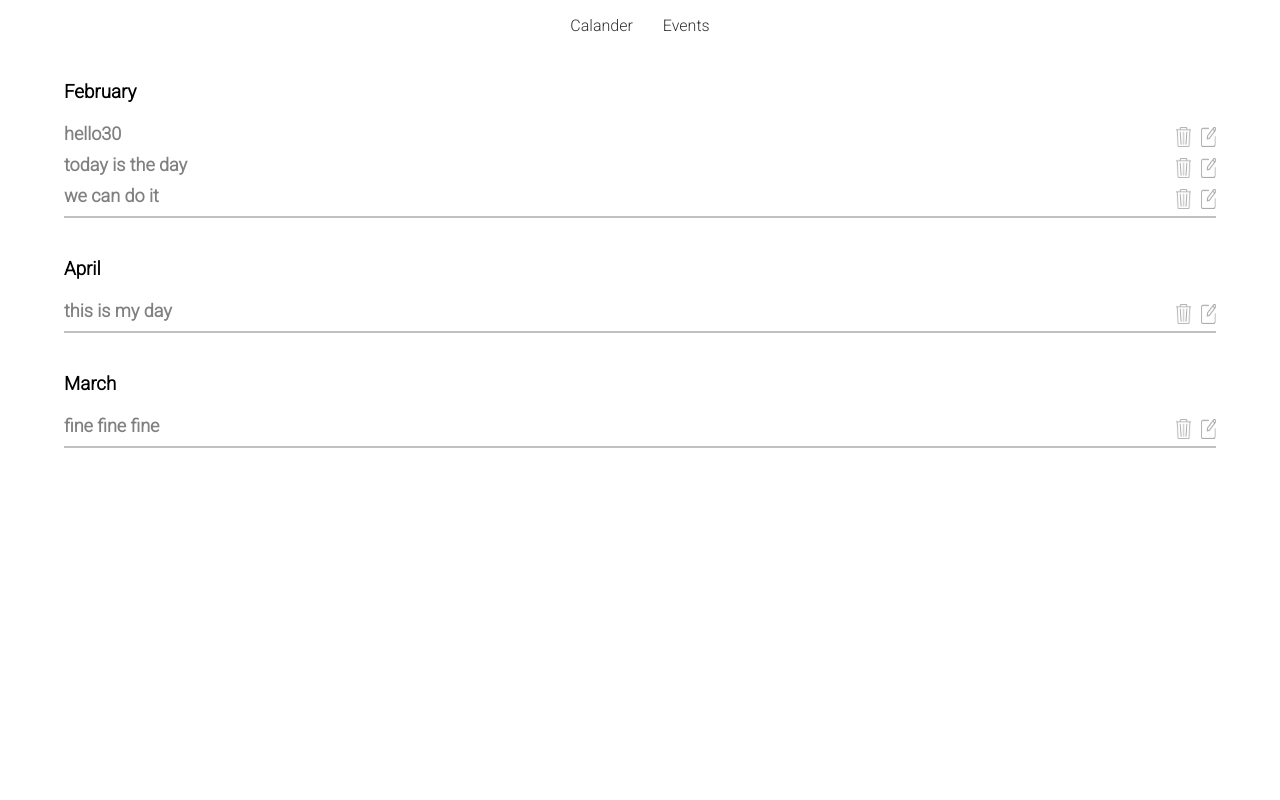
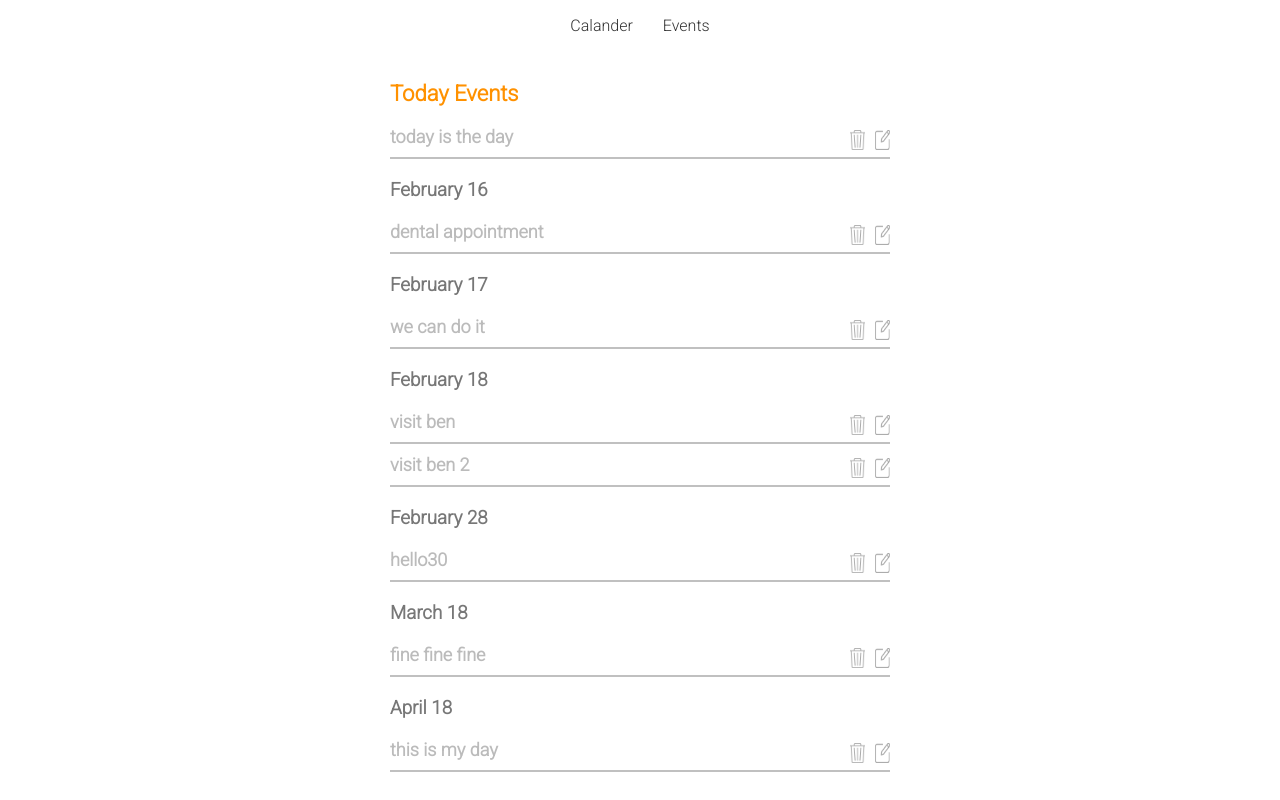
Before and after one commit to benjamin-karami/calander, a React (Create React App) app: page /events in a window 1280 px wide. Built offline with nearby package versions, Linux system fonts and the light colour scheme.

Commit message:
events container done

```diff
--- a/package.json
+++ b/package.json
@@ -6,7 +6,9 @@
     "@testing-library/jest-dom": "^5.11.4",
     "@testing-library/react": "^11.1.0",
     "@testing-library/user-event": "^12.1.10",
+    "countdown": "^2.6.0",
     "moment": "^2.29.1",
+    "moment-countdown": "^0.0.3",
     "react": "^17.0.1",
     "react-calendar": "^3.3.1",
     "react-dom": "^17.0.1",
--- a/src/components/modals/Modal.jsx
+++ b/src/components/modals/Modal.jsx
@@ -1,4 +1,4 @@
-import React, { useState } from "react";
+import React, { useState, useEffect } from "react";
 import { useSelector, useDispatch } from "react-redux";
 import {
   modalOpen,
@@ -13,24 +13,23 @@ import WithEvent from "./withEvent/WithEvent";
 import EditEvent from "./editEvent/EditEvent";
 import DetailEvent from "./detailModal/DetailEvent";
 import { deleteEvent } from "../../redux/events";
-
+import {editDetailinfo} from "../../redux/editDetailInfo"
 
 const Modal = () => {
   const modalStatus = useSelector((state) => state.modalStatus);
   const events = useSelector((state) => state.events);
-  const [editEventInfo, setEditEvent] = useState();
-  const [eventDetailInfo, setEventDetail] = useState();
+  const editOrDetailInfo = useSelector((state) => state.editOrDetailInfo);
   const dispatch = useDispatch();
 
   const handleEventEdit = (id) => {
-    setEditEvent(events.filter((e) => e.id === id));
+    dispatch(editDetailinfo(events.filter((e) => e.id === id)));
     dispatch(editEventModal(true));
     dispatch(withEventModal(false));
     dispatch(eventDetailModal(false));
   };
 
   const handleEventDetail = (id) => {
-    setEventDetail(events.filter((e) => e.id === id));
+    dispatch(editDetailinfo(events.filter((e) => e.id === id)));
     dispatch(eventDetailModal(true));
     dispatch(withEventModal(false));
   };
@@ -41,14 +40,19 @@ const Modal = () => {
     dispatch(eventDetailModal(false));
     dispatch(withEventModal(true));
   };
+
+  const handleCloseBtn = () => {
+    dispatch(editEventModal(false));
+    dispatch(withEventModal(false));
+    dispatch(modalOpen(false));
+    dispatch(eventDetailModal(false));
+  };
   return (
     <>
       <ModalContainer active={modalStatus.modalOpen}>
         <ModalHeader>
           <h6>Events</h6>
-          <ModalCloseBtn onClick={() => dispatch(modalOpen(!modalStatus))}>
-            X
-          </ModalCloseBtn>
+          <ModalCloseBtn onClick={handleCloseBtn}>X</ModalCloseBtn>
         </ModalHeader>
         {modalStatus.noEvent ? <NoEvent /> : null}
         {modalStatus.withEvent ? (
@@ -61,12 +65,12 @@ const Modal = () => {
         {modalStatus.editEvent ? (
           <EditEvent
             editEventModal={editEventModal}
-            editEventInfo={editEventInfo}
+            editEventInfo={editOrDetailInfo}
           />
         ) : null}
         {modalStatus.eventDetail ? (
           <DetailEvent
-            eventDetailInfo={eventDetailInfo}
+            eventDetailInfo={editOrDetailInfo}
             handleEventEdit={handleEventEdit}
             handleDeleteEvent={handleDeleteEvent}
           />
--- a/src/components/modals/addEvent/AddEvent.styles.jsx
+++ b/src/components/modals/addEvent/AddEvent.styles.jsx
@@ -1,7 +1,7 @@
 import styled, { css } from "styled-components";
 
 export const AddEventContainer = styled.div`
-    margin-top: 30px
+    margin-top: 30px;
 `;
 
 export const ButtonsContainer = styled.div`
--- a/src/components/modals/detailModal/DetailEvent.styles.jsx
+++ b/src/components/modals/detailModal/DetailEvent.styles.jsx
@@ -4,7 +4,12 @@ export const DetailEventContainer = styled.div`
   margin-top: 30px;
 `;
 
-export const RemainingDaysContainer = styled.div``;
+export const RemainingDaysContainer = styled.div`
+  margin-top: 50px;
+  display: flex;
+  justify-content: center;
+  align-items: center;
+`;
 
 export const EventDetailContainer = styled.div`
   margin-top: 30px;
@@ -37,3 +42,32 @@ export const EventIcon = styled.img`
 `;
 
 export const EventDesc = styled.p``;
+
+export const RemainingTimeContainer = styled.div`
+  display: flex;
+  flex-direction: column;
+  align-items: center;
+  justify-content: center;
+
+  :nth-child(2) {
+    margin: 0 30px;
+  }
+`;
+export const RemainingTime = styled.p`
+  background-color: #00adef;
+  color: #fff;
+  font-weight: 600;
+  font-size: 28px;
+  border-radius: 4px;
+  width: 43px;
+  height: 53px;
+  margin: 0;
+  display: flex;
+  justify-content: center;
+  align-items: center;
+`;
+export const RemainingTimeLabel = styled.p`
+  color: #00adef;
+  font-weight: 600;
+  font-size: 16px;
+`;
--- a/src/components/modals/editEvent/EditEvent.jsx
+++ b/src/components/modals/editEvent/EditEvent.jsx
@@ -36,9 +36,7 @@ const EditEvent = ({ editEventInfo }) => {
   };
 
   const handleSubmit = () => {
-    const newEvents = events.filter(
-      (e) => e.id !== editEventInfo[0].id
-    );
+    const newEvents = events.filter((e) => e.id !== editEventInfo[0].id);
     dispatch(
       editEvent([
         ...newEvents,
--- a/src/containers/events/Events.jsx
+++ b/src/containers/events/Events.jsx
@@ -21,20 +21,21 @@ import {
   eventDetailModal,
 } from "../../redux/modalsStatus";
 import { deleteEvent } from "../../redux/events";
+import { editDetailinfo } from "../../redux/editDetailInfo";
 
 const Events = () => {
   const events = useSelector((state) => state.events);
   const dispatch = useDispatch();
-  const [editEventInfo, setEditEvent] = useState();
-  const [eventDetailInfo, setEventDetail] = useState();
 
   const upcomingEvents = events.filter(
     (e) => moment(e.date) >= moment(new Date())
   );
 
   let grouped_items = _.groupBy(upcomingEvents, (b) =>
-    moment(b.date).startOf("month").format("MMMM")
+    moment(b.date).startOf("day").format("MMMM DD")
   );
+
+  console.log(grouped_items);
 
   _.values(grouped_items).forEach((arr) =>
     arr.sort((a, b) => moment(a.date).day() - moment(b.modDate).day())
@@ -51,20 +52,29 @@ const Events = () => {
     return obj;
   });
 
+  const sortedArray = items.sort(
+    (a, b) =>
+      new moment(a.name).format("YYYYMMDD") -
+      new moment(b.name).format("YYYYMMDD")
+  );
+
+  sortedArray[0].name = "Today Events";
+
   const handleEventEdit = (id) => {
     console.log(id);
-    setEditEvent(events.filter((e) => e.id === id));
-    // dispatch(editEventModal(true));
+    dispatch(editDetailinfo(events.filter((e) => e.id === id)));
+    dispatch(editEventModal(true));
     dispatch(modalOpen(true));
-    // dispatch(withEventModal(false));
-    // dispatch(eventDetailModal(false));
+    dispatch(withEventModal(false));
+    dispatch(eventDetailModal(false));
   };
 
   const handleEventDetail = (id) => {
-    setEventDetail(events.filter((e) => e.id === id));
+    dispatch(editDetailinfo(events.filter((e) => e.id === id)));
     dispatch(eventDetailModal(true));
     dispatch(modalOpen(true));
     dispatch(withEventModal(false));
+    dispatch(editEventModal(false));
   };
 
   const handleDeleteEvent = (id) => {
@@ -76,7 +86,7 @@ const Events = () => {
 
   return (
     <Main>
-      {items.map((item, i) => {
+      {sortedArray.map((item, i) => {
         return (
           <EventsContainer key={i}>
             <EventMonth>{item.name}</EventMonth>
--- a/src/containers/events/Events.styles.jsx
+++ b/src/containers/events/Events.styles.jsx
@@ -3,28 +3,35 @@ import styled from "styled-components";
 export const Main = styled.div`
   margin: 30px 0 0;
   width: 100%;
+  max-width: 500px;
 `;
 
 export const EventTitle = styled.h6`
   font-size: 18px;
-  color: #808080;
+  color: #bbb;
   margin: 0 0 10px;
 `;
 
 export const EventsContainer = styled.div`
-  margin: 0 0 40px;
+  margin: 0 0 20px;
   width: 100%;
-  border-bottom: 2px solid #c0c0c0;
+  :first-child h3{
+    color: #ff9100;
+    font-size: 22px;
+  }
 `;
 
 export const EventMonth = styled.h3`
   margin: 0 0 20px;
+  color: #777;
 `;
 
 export const Event = styled.div`
   display: flex;
   justify-content: space-between;
   align-items: center;
+  border-bottom: 2px solid #c0c0c0;
+  margin-bottom: 10px;
 `;
 
 export const EventIcons = styled.div``;
--- /dev/null
+++ b/src/redux/editDetailInfo.jsx
@@ -0,0 +1,17 @@
+export function editDetailinfo(info) {
+    return {
+      type: "EDIT_DETAIL_INFO",
+      payload: info,
+    };
+  }
+
+  const editOrDEtailInfo = [];
+
+  export default function editDetailinfoReducer(state = editOrDEtailInfo, action) {
+    switch (action.type) {
+      case "EDIT_DETAIL_INFO":
+        return (state = action.payload);
+      default:
+        return state;
+    }
+  }
--- a/src/redux/events.jsx
+++ b/src/redux/events.jsx
@@ -25,42 +25,56 @@ const events = [
     date: "Sun Feb 28 2021 11:40:08 GMT+0330 (Iran Standard Time)",
     title: "hello30",
     description: "hello to you30",
+    time: "12:00",
   },
   {
     id: 1,
     date: "Sun Feb 14 2021 11:40:08 GMT+0330 (Iran Standard Time)",
     title: "today is the day",
     description: "hello to you",
+    time: "14:00",
   },
   {
     id: 2,
     date: "Sun Feb 17 2021 11:40:08 GMT+0330 (Iran Standard Time)",
     title: "we can do it",
     description: "hello to you17",
+    time: "12:00",
   },
-  // {
-  //   id: 3,
-  //   date: "Sun Feb 16 2021 11:40:08 GMT+0330 (Iran Standard Time)",
-  //   title: "dental appointment",
-  //   description: "hello to you16",
-  // },
-  // {
-  //   id: 4,
-  //   date: "Sun Feb 18 2021 11:40:08 GMT+0330 (Iran Standard Time)",
-  //   title: "visit ben",
-  //   description: "hello to you18",
-  // },
+  {
+    id: 3,
+    date: "Sun Feb 16 2021 11:40:08 GMT+0330 (Iran Standard Time)",
+    title: "dental appointment",
+    description: "hello to you16",
+    time: "12:00",
+  },
+  {
+    id: 4,
+    date: "Sun Feb 18 2021 11:40:08 GMT+0330 (Iran Standard Time)",
+    title: "visit ben",
+    description: "hello to you18",
+    time: "10:00",
+  },
+  {
+    id: 8,
+    date: "Sun Feb 18 2021 11:45:08 GMT+0330 (Iran Standard Time)",
+    title: "visit ben 2",
+    description: "hello to you188",
+    time: "10:00",
+  },
   {
     id: 5,
     date: "Sun Apr 18 2021 10:35:08 GMT+0330 (Iran Standard Time)",
     title: "this is my day",
     description: "hello to you182",
+    time: "12:00",
   },
   {
     id: 6,
     date: "Sun Mar 18 2021 12:40:08 GMT+0330 (Iran Standard Time)",
     title: "fine fine fine",
     description: "hello to you183",
+    time: "09:00",
   },
 ];
 
--- a/src/redux/index.jsx
+++ b/src/redux/index.jsx
@@ -1,12 +1,14 @@
 import userSelectedDateReducer from "./userSelectedDate";
 import modalStatusReducer from "./modalsStatus";
 import eventsReducer from "./events";
+import editDetailinfoReducer from './editDetailInfo'
 import { combineReducers, createStore } from "redux";
 
 const rootReducer = combineReducers({
   selectedDate: userSelectedDateReducer,
   modalStatus: modalStatusReducer,
   events: eventsReducer,
+  editOrDetailInfo: editDetailinfoReducer
 });
 
 const store = createStore(rootReducer);
```
Also changed, not shown: src/components/modals/detailModal/DetailEvent.jsx (+32 -5 lines), 1 other file (tests, documents, lock files or other folders).
